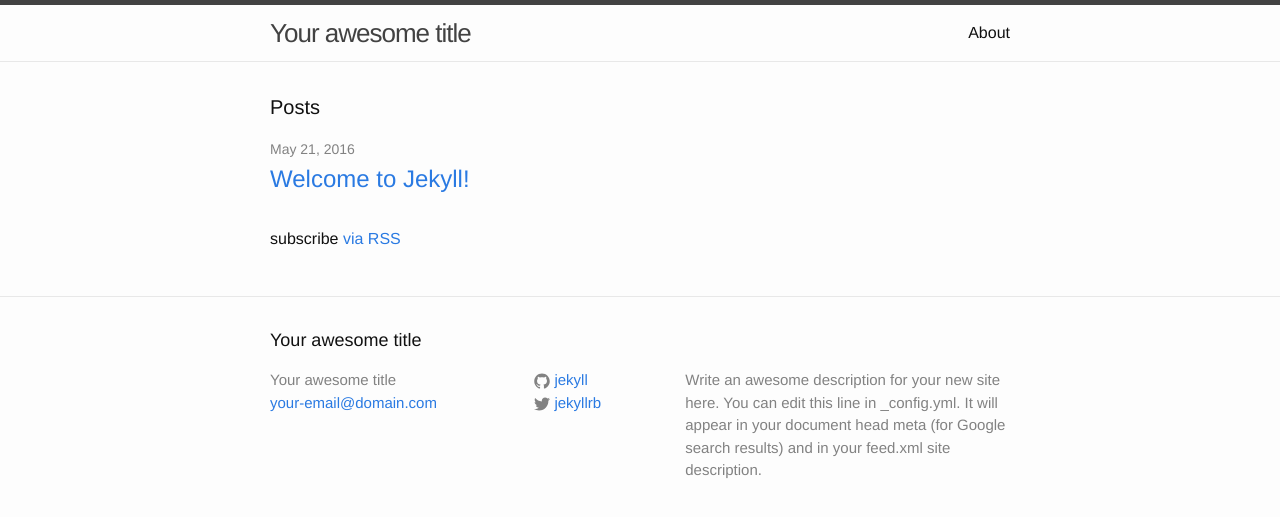
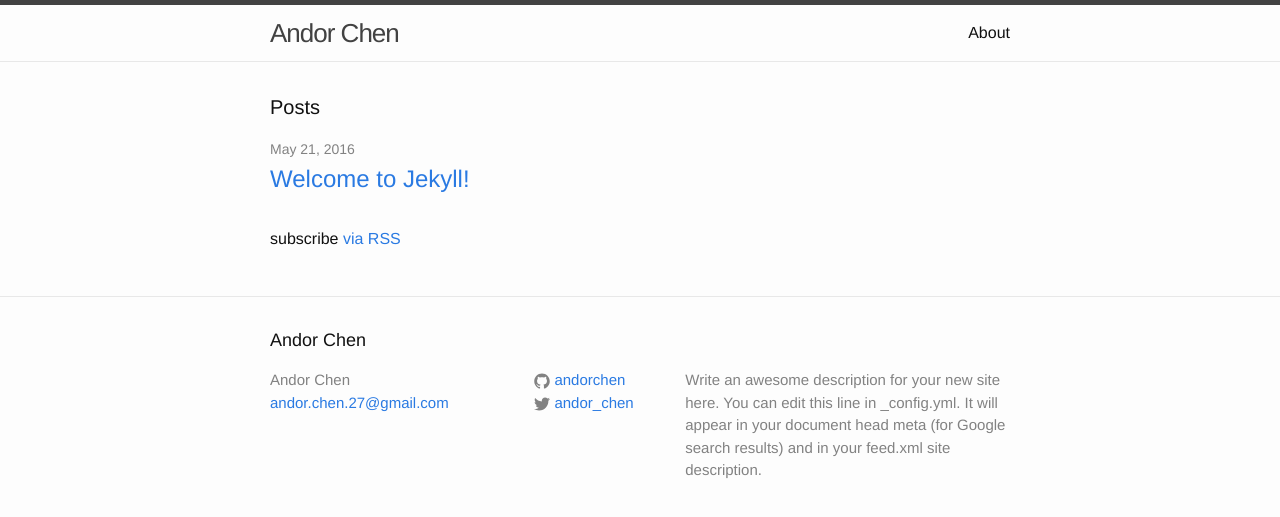
Before and after one commit to jekyll-book/chapter02, a Jekyll site: the page built from index.html, in a window 1280 px wide. Shown: the top 517 px of the page. Built offline with Jekyll 4.4.1, drawn with Linux system fonts in a browser that asks for light colours.

Commit message:
updates config

```diff
--- a/_config.yml
+++ b/_config.yml
@@ -12,16 +12,16 @@
 # you will see them accessed via {{ site.title }}, {{ site.email }}, and so on.
 # You can create any custom variable you would like, and they will be accessible
 # in the templates via {{ site.myvariable }}.
-title: Your awesome title
-email: your-email@domain.com
+title: Andor Chen
+email: andor.chen.27@gmail.com
 description: > # this means to ignore newlines until "baseurl:"
   Write an awesome description for your new site here. You can edit this
   line in _config.yml. It will appear in your document head meta (for
   Google search results) and in your feed.xml site description.
 baseurl: "" # the subpath of your site, e.g. /blog
-url: "http://example.com" # the base hostname & protocol for your site
-twitter_username: jekyllrb
-github_username:  jekyll
+url: "http://jekyll-china.com" # the base hostname & protocol for your site
+twitter_username: andor_chen
+github_username: andorchen
 
 # Build settings
 markdown: kramdown
```
